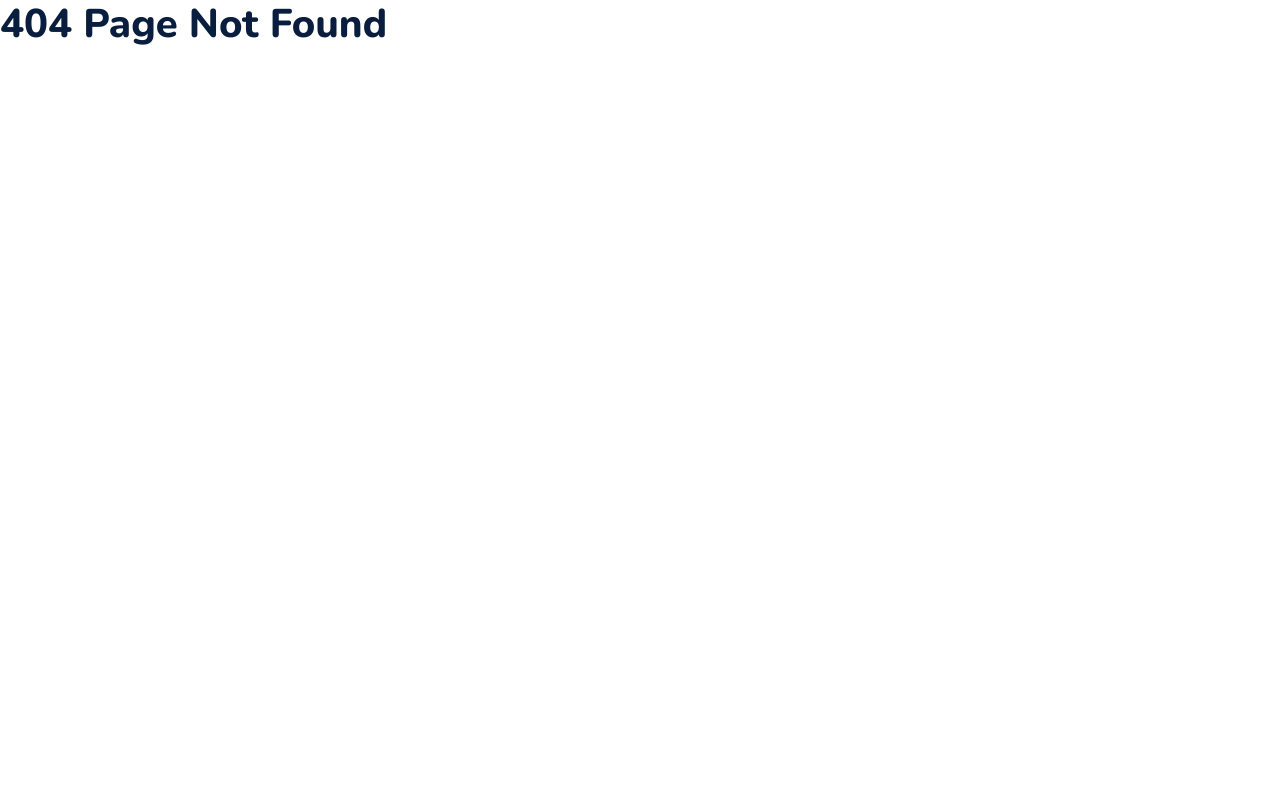
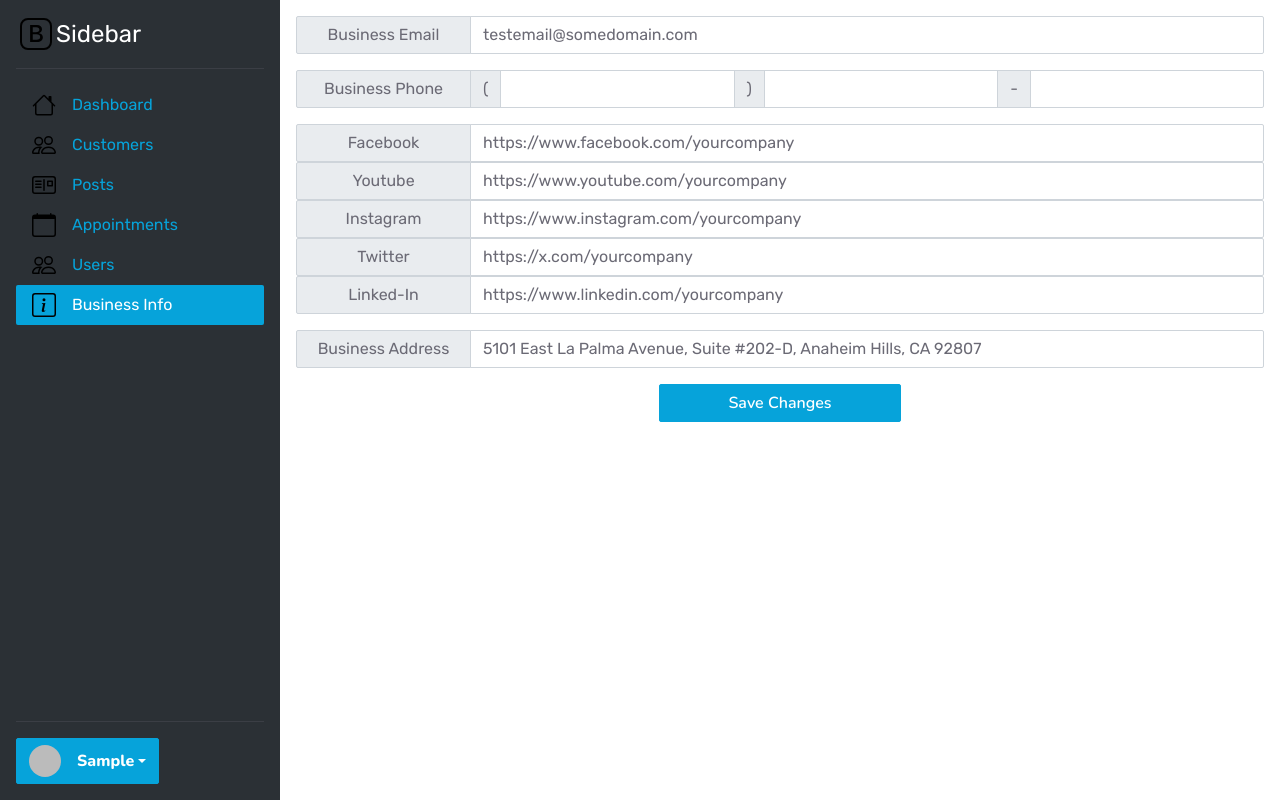
Before and after one commit to AidSucks/CSC131-Website, a Next.js app: page /dashboard/business-info in a window 1280 px wide. Before the commit this address had no page. Built offline with nearby package versions, Linux system fonts and the light colour scheme; no server answers; sample sign-in values are in the browser's storage.

Commit message:
Add: Basic Dashboard Styling

```diff
--- /dev/null
+++ b/src/app/(admin)/dashboard/business-info/page.tsx
@@ -0,0 +1,26 @@
+import {BusinessInfoForm} from "@/app/components/admin/BusinessInfoForm";
+import {auth} from "@/auth";
+import {redirect, RedirectType} from "next/navigation";
+
+export default async function BusinessInfoPage() {
+
+  const testInfo = {
+    email: "testemail@somedomain.com",
+    facebook: "https://www.facebook.com/yourcompany",
+    instagram: "https://www.instagram.com/yourcompany",
+    linkedin: "https://www.linkedin.com/yourcompany",
+    youtube: "https://www.youtube.com/yourcompany",
+    twitterX: "https://x.com/yourcompany",
+    address: "5101 East La Palma Avenue, Suite #202-D, Anaheim Hills, CA 92807"
+  }
+
+  const session = await auth();
+
+  // Or user does not have admin role
+  // Either redirect to dashboard or show not authorized page
+  if(!auth) redirect("/dashboard", RedirectType.replace);
+
+  return (
+    <BusinessInfoForm businessInfo={testInfo}/>
+  );
+}
--- a/src/app/(admin)/dashboard/layout.tsx
+++ b/src/app/(admin)/dashboard/layout.tsx
@@ -1,6 +1,8 @@
 import React from "react";
 
+import {auth} from "@/auth";
 import {DashboardSidebar} from "@/app/ui/admin/dashboard-sidebar";
+import {redirect} from "next/navigation";
 
 export default function AdminDashboardLayout(
   { children }: Readonly<{ children: React.ReactNode; }>) {
@@ -8,11 +10,20 @@ export default function AdminDashboardLayout(
   return (
     <body data-bs-theme={"dark"}>
       <div className={"d-flex"}>
-        <DashboardSidebar/>
-        <div className={"min-vh-100 p-3"}>
+        <AdminDashboardSidebar/>
+        <main className={"min-vh-100 d-flex flex-grow-1 p-3"}>
           {children}
-        </div>
+        </main>
       </div>
     </body>
   );
 }
+
+async function AdminDashboardSidebar() {
+
+  const session = await auth();
+
+  if(!session || !session.user) redirect("/api/auth/signin");
+
+  return <DashboardSidebar userData={session.user}/>
+}
--- /dev/null
+++ b/src/app/components/admin/BusinessInfoForm.tsx
@@ -0,0 +1,73 @@
+'use client';
+
+import {Button, Form, InputGroup, Stack} from "react-bootstrap";
+
+interface BusinessInfo {
+  phone?: string,
+  email?: string,
+  address?: string,
+  facebook?: string,
+  instagram?: string,
+  linkedin?: string,
+  youtube?: string,
+  twitterX?: string
+}
+
+export function BusinessInfoForm({businessInfo}: {businessInfo: BusinessInfo}) {
+  return (
+    <Form>
+
+      <Stack gap={3}>
+        <InputGroup>
+          <InputGroup.Text className={"justify-content-center"} style={{width: 175}}>Business Email</InputGroup.Text>
+          <Form.Control type={"email"} defaultValue={businessInfo.email}/>
+        </InputGroup>
+
+        <InputGroup>
+          <InputGroup.Text className={"justify-content-center"} style={{width: 175}}>Business Phone</InputGroup.Text>
+          <InputGroup.Text>(</InputGroup.Text>
+          <Form.Control type={"number"} maxLength={3} minLength={3}/>
+          <InputGroup.Text>)</InputGroup.Text>
+          <Form.Control type={"number"} maxLength={3} minLength={3}/>
+          <InputGroup.Text>-</InputGroup.Text>
+          <Form.Control type={"number"} maxLength={4} minLength={4}/>
+        </InputGroup>
+
+        <Form.Group>
+          <InputGroup>
+            <InputGroup.Text className={"justify-content-center"} style={{width: 175}}>Facebook</InputGroup.Text>
+            <Form.Control type={"url"} defaultValue={businessInfo.facebook}/>
+          </InputGroup>
+
+          <InputGroup>
+            <InputGroup.Text className={"justify-content-center"} style={{width: 175}}>Youtube</InputGroup.Text>
+            <Form.Control htmlSize={1} type={"url"} defaultValue={businessInfo.youtube}/>
+          </InputGroup>
+
+          <InputGroup>
+            <InputGroup.Text className={"justify-content-center"} style={{width: 175}}>Instagram</InputGroup.Text>
+            <Form.Control type={"url"} defaultValue={businessInfo.instagram}/>
+          </InputGroup>
+
+          <InputGroup>
+            <InputGroup.Text className={"justify-content-center"} style={{width: 175}}>Twitter</InputGroup.Text>
+            <Form.Control type={"url"} defaultValue={businessInfo.twitterX}/>
+          </InputGroup>
+
+          <InputGroup>
+            <InputGroup.Text className={"justify-content-center"} style={{width: 175}}>Linked-In</InputGroup.Text>
+            <Form.Control type={"url"} defaultValue={businessInfo.linkedin}/>
+          </InputGroup>
+        </Form.Group>
+
+        <InputGroup>
+          <InputGroup.Text className={"justify-content-center"} style={{width: 175}}>Business Address</InputGroup.Text>
+          <Form.Control type={"text"} defaultValue={businessInfo.address}/>
+        </InputGroup>
+
+        <Button type={"submit"} className={"w-25 align-self-center"}>Save Changes</Button>
+      </Stack>
+
+    </Form>
+  );
+}
--- a/src/app/lib/actions.ts
+++ b/src/app/lib/actions.ts
@@ -1,7 +1,12 @@
 'use server';
 
 import {signOut} from "@/auth";
+import prisma from "@/app/lib/prisma";
 
 export async function logOut() {
   await signOut({redirectTo: "/"});
 }
+
+export async function fetchAllUsers() {
+  return await prisma.user.findMany();
+}
--- a/src/app/ui/admin/dashboard-sidebar.tsx
+++ b/src/app/ui/admin/dashboard-sidebar.tsx
@@ -1,23 +1,27 @@
 'use client';
 
-import {Bootstrap, House, People, Postcard, Calendar} from "react-bootstrap-icons";
+import {Bootstrap, House, People, Postcard, Calendar, InfoSquare} from "react-bootstrap-icons";
 
 import Link from "next/link";
+import Image from "next/image";
 import {usePathname} from "next/navigation";
 import {Dropdown, Nav} from "react-bootstrap";
 
 import React from "react";
 import {logOut} from "@/app/lib/actions";
+import {User} from "next-auth";
 
 const adminLinks = [
   {name: "Dashboard", href: "/dashboard", icon: House},
   {name: "Customers", href: "/dashboard/customers", icon: People},
   {name: "Posts", href: "/dashboard/posts", icon: Postcard},
   {name: "Appointments", href: "/dashboard/appointments", icon: Calendar},
-  {name: "Users", href: "/dashboard/users", icon: People}
+  {name: "Users", href: "/dashboard/users", icon: People},
+  {name: "Business Info", href: "/dashboard/business-info", icon: InfoSquare}
 ];
 
-export function DashboardSidebar() {
+export function DashboardSidebar(
+  {userData}: {userData: User}) {
 
   const currentPath = usePathname();
 
@@ -52,9 +56,10 @@ export function DashboardSidebar() {
 
       <hr/>
 
-      <Dropdown>
-        <Dropdown.Toggle variant={"outline-secondary"} aria-expanded={false} className={"d-flex align-items-center link-body-emphasis text-decoration-none"}>
-          <strong>Test User</strong>
+      <Dropdown className={"d-flex justify-content-start"}>
+        <Dropdown.Toggle variant={"primary"} aria-expanded={false} className={"d-flex align-items-center link-body-emphasis text-decoration-none"}>
+          <Image width={32} height={32} src={userData.image ?? "/img/user.jpg"} alt={"User profile image"} className={"rounded-5 me-3"}/>
+          <strong>{userData.name ? userData.name.split(" ")[0] : "Unknown"}</strong>
         </Dropdown.Toggle>
         <Dropdown.Menu className={"shadow"}>
           <Dropdown.Item href={"#"}>Settings</Dropdown.Item>
```
Also changed, not shown: src/app/(admin)/dashboard/users/page.tsx (+26 -2 lines), src/app/components/admin/AddAuthorizedUserForm.tsx (added, +34 -0 lines).
